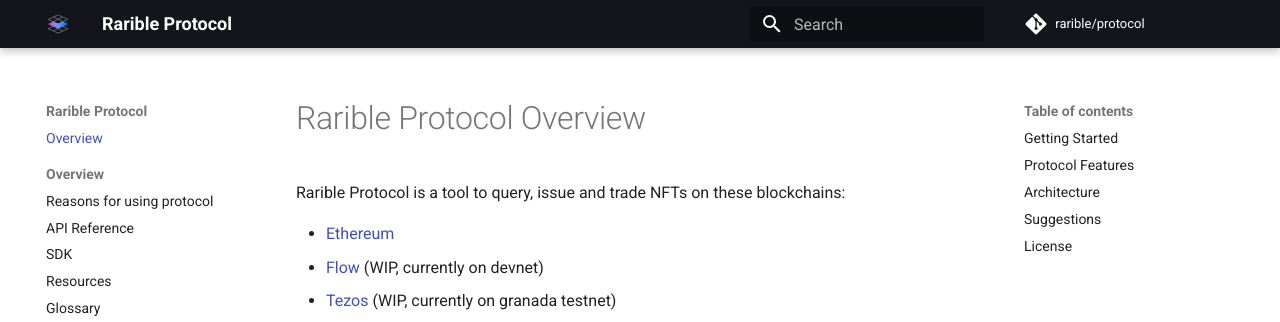
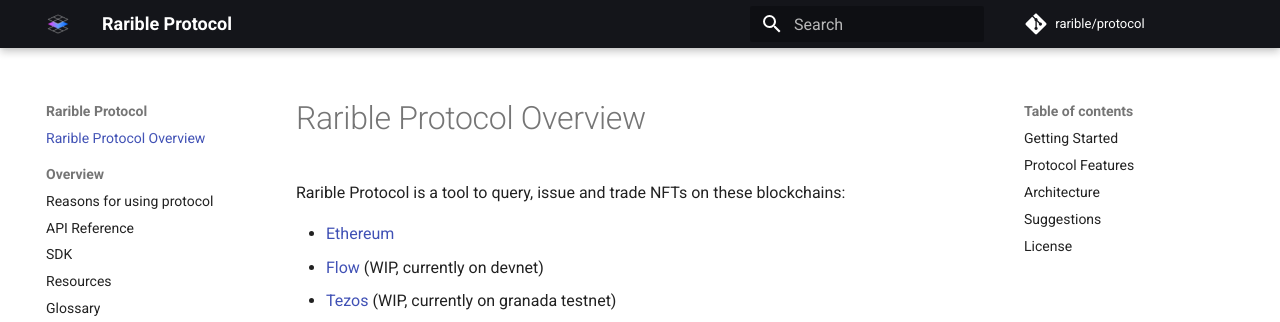
Before and after one commit to rarible/protocol, an MkDocs documentation site: the page built from docs/index.md, in a window 1280 px wide. Shown: the top 322 px of the page. Built offline with MkDocs 1.6.1 and Material for MkDocs 9.7.7, drawn with Linux system fonts in a browser that asks for light colours; comment, search, counter and statistics services are not loaded.

Commit message:
RPN-1248: minor fix

```diff
--- a/mkdocs.yml
+++ b/mkdocs.yml
@@ -1,6 +1,6 @@
 site_name: Rarible Protocol
 nav:
-  - 'Overview': 'index.md'
+  - 'Rarible Protocol Overview': 'index.md'
   - 'Overview':
       - 'Reasons for using protocol': 'overview/reasons.md'
       - 'API Reference': 'overview/api-reference.md'
```
